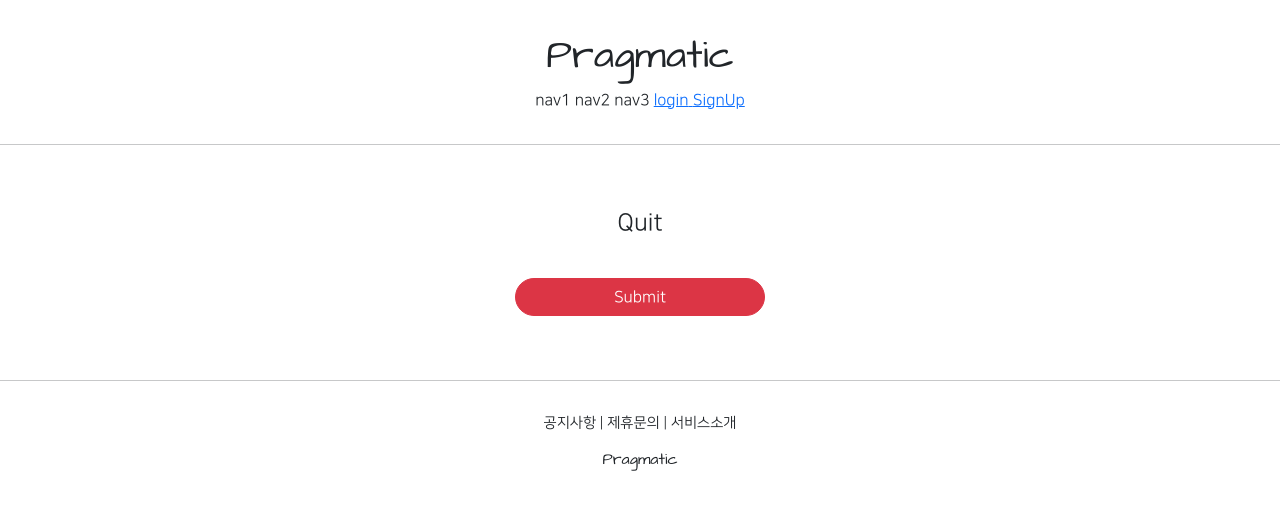
After one commit to kimhan1113/pragmatic_han, a Django app: template accountapp/templates/accountapp/delete.html in a window 1280 px wide. The commit adds this page. Shown: the top 510 px of the page. Run offline with Django 3.2, Linux system fonts and the light colour scheme; the template is opened without the code that fills it: values that come from a table or form of the project are taken from there, others are empty; some libraries are stand-ins or nearby versions; some web fonts are replaced.

Commit message:
django course 26 commit

```diff
--- /dev/null
+++ b/accountapp/templates/accountapp/delete.html
@@ -0,0 +1,19 @@
+{% extends 'base.html' %}
+
+
+{% block content %}
+
+    <div style="text-align: center; max-width: 500px; margin: 4rem auto;">
+        <div class="mb-4">
+            <h4>Quit</h4>
+        </div>
+        <form action="{% url 'accountapp:delete' pk=user.pk %}" method="post">
+            {% csrf_token %}
+
+            <!-- {{ form }} -->
+            <input type="submit" class="btn btn-danger rounded-pill col-6 mt-3">
+        </form>
+
+    </div>
+
+{% endblock %}
--- a/accountapp/templates/accountapp/detail.html
+++ b/accountapp/templates/accountapp/detail.html
@@ -16,6 +16,11 @@
                     Change Info
                 </p>
             </a>
+            <a href="{% url 'accountapp:delete' pk=user.pk %}">
+                <p>
+                    Quit
+                </p>
+            </a>
             {% endif %}
         </div>
     </div>
--- a/accountapp/urls.py
+++ b/accountapp/urls.py
@@ -1,6 +1,6 @@
 
 from django.contrib.auth.views import LoginView, LogoutView
-from accountapp.views import AccountCreateView, AccountDetailView, AccountUpdateView, hello_world
+from accountapp.views import AccountCreateView, AccountDeleteView, AccountDetailView, AccountUpdateView, hello_world
 from django.urls import include,path
 
 
@@ -13,4 +13,5 @@ urlpatterns = [
     path('logout/', LogoutView.as_view(), name='logout'),
     path('detail/<int:pk>', AccountDetailView.as_view(), name='detail'),
     path('update/<int:pk>', AccountUpdateView.as_view(), name='update'),
+    path('delete/<int:pk>', AccountDeleteView.as_view(), name='delete'),
 ]
--- a/templates/header.html
+++ b/templates/header.html
@@ -12,6 +12,9 @@
         <a href="{% url 'accountapp:login' %}?next={{request.path}}">
             <span>login</span>
         </a>
+        <a href="{% url 'accountapp:create' %}">
+            <span>SignUp</span>
+        </a>
         {% else %}
         <a href="{% url 'accountapp:detail' pk=user.pk %}">
             <span>MyPage</span>
```
Also changed, not shown: accountapp/views.py (+7 -1 lines).
